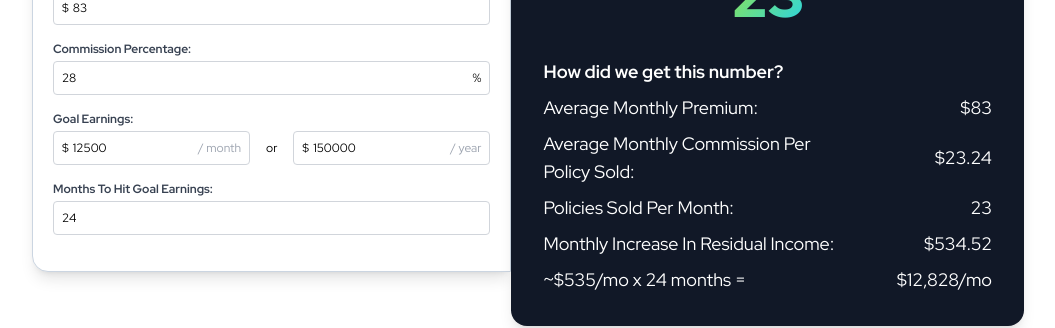
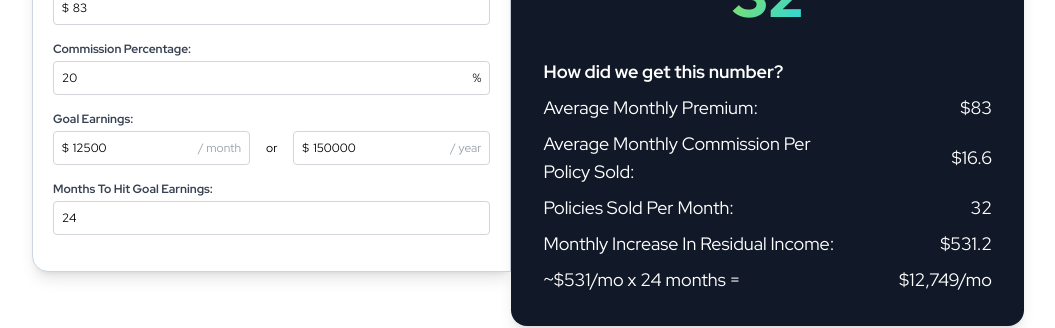
Before and after one commit to JT-Martin/monetize-declines-calc, a React (Vite) app: page / in a window 1280 px wide. Shown: the part 198-526 px from the top of the page, without its empty margins (112-1167 px from the left). Built offline with nearby package versions, Linux system fonts and the light colour scheme.

Commit message:
change commission percentage default

```diff
--- a/src/Containers/AppContainer.jsx
+++ b/src/Containers/AppContainer.jsx
@@ -6,7 +6,7 @@ export const InputContext = createContext();
 function AppContainer() {
   const [mode, setMode] = useState("Sales Target");
   const [averageMonthlyPremium, setAverageMonthlyPremium] = useState("83");
-  const [commissionPercentage, setCommissionPercentage] = useState("28");
+  const [commissionPercentage, setCommissionPercentage] = useState("20");
   const [goalEarnings, setGoalEarnings] = useState("12500");
   const [timeframe, setTimeframe] = useState("24");
   const [monthlyDeclines, setMonthlyDeclines] = useState("30");
```
